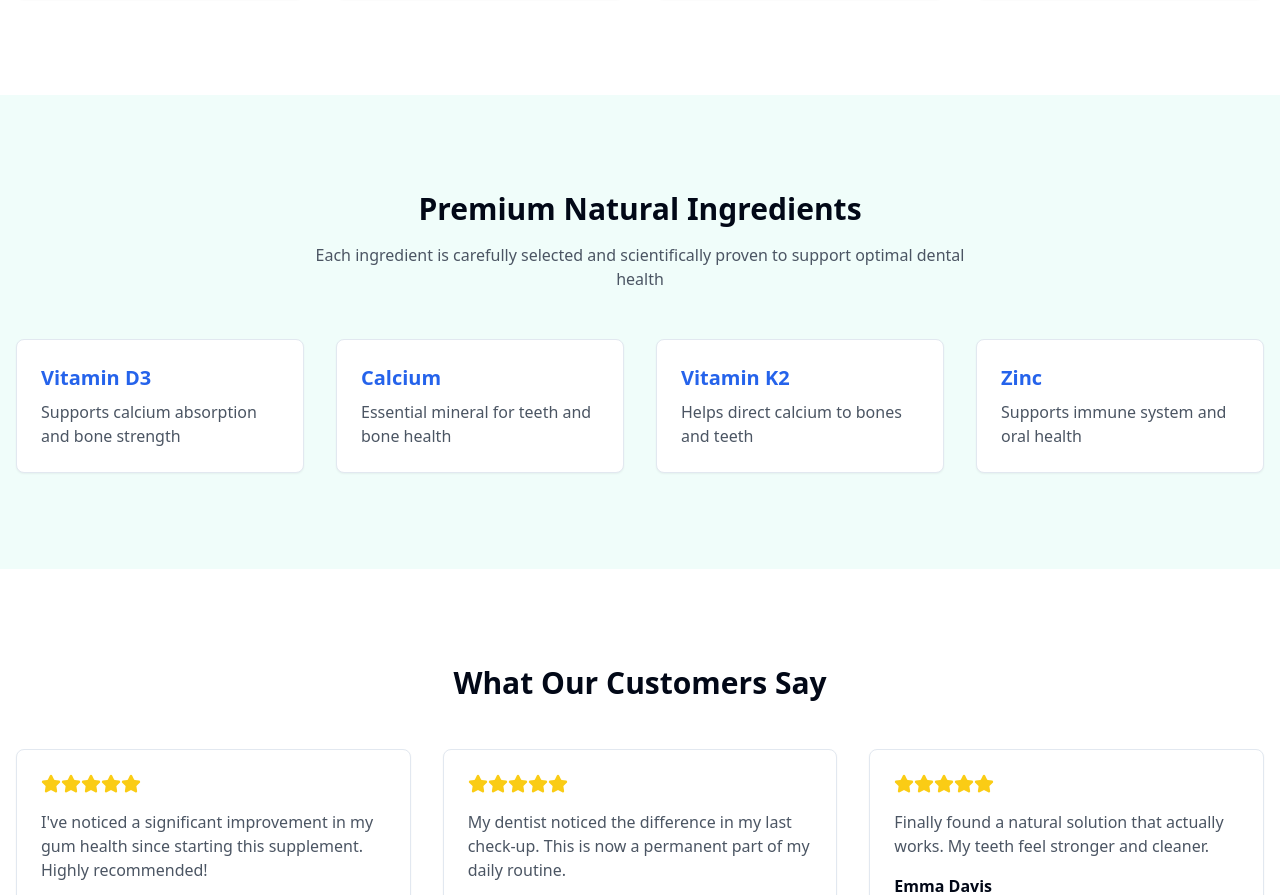
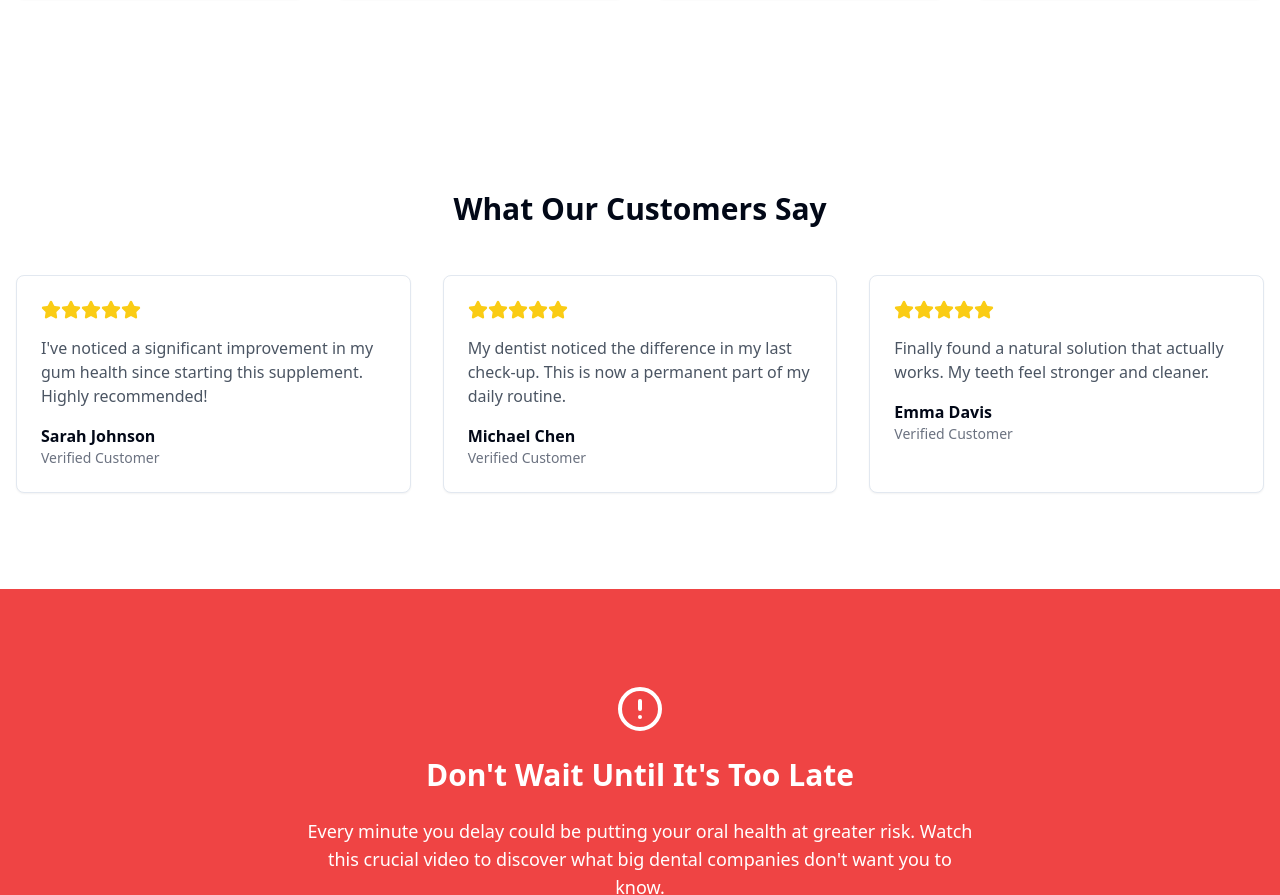
Before and after one commit to Mvinicius-lab/dental-supplement-pressel, a React (Vite) app: page / in a window 1280 px wide. Shown: the part 1011-1906 px from the top of the page. Built offline with nearby package versions, Linux system fonts and the light colour scheme.

Commit message:
Delete section from codebase
Removed a specified section from the current codebase as per the request.
[skip gpt_engineer]

```diff
--- a/src/pages/Index.tsx
+++ b/src/pages/Index.tsx
@@ -2,7 +2,6 @@ import { Button } from "@/components/ui/button";
 import { Card } from "@/components/ui/card";
 import Hero from "@/components/Hero";
 import Benefits from "@/components/Benefits";
-import Ingredients from "@/components/Ingredients";
 import Testimonials from "@/components/Testimonials";
 import CTA from "@/components/CTA";
 
@@ -11,7 +10,6 @@ const Index = () => {
     <div className="min-h-screen bg-background">
       <Hero />
       <Benefits />
-      <Ingredients />
       <Testimonials />
       <CTA />
     </div>
```
Also changed, not shown: src/components/Ingredients.tsx (line endings or trailing spaces).
